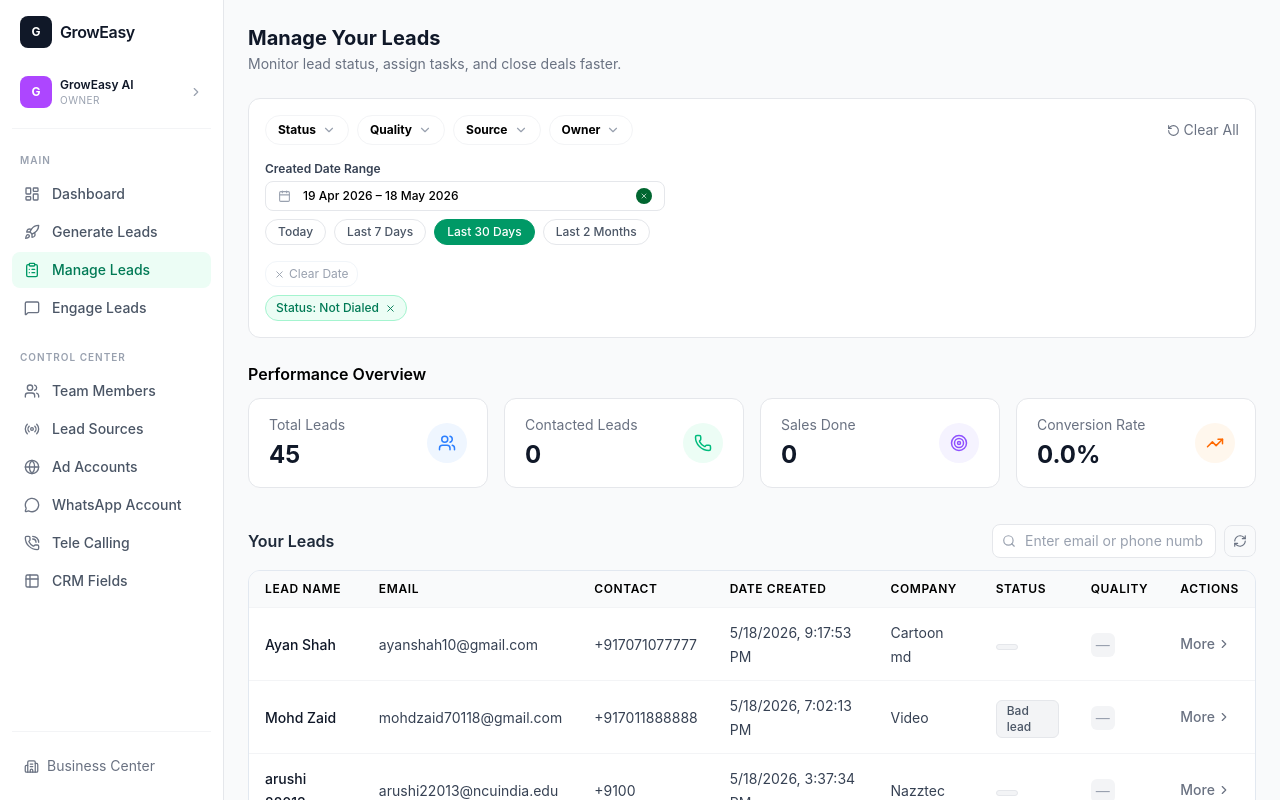
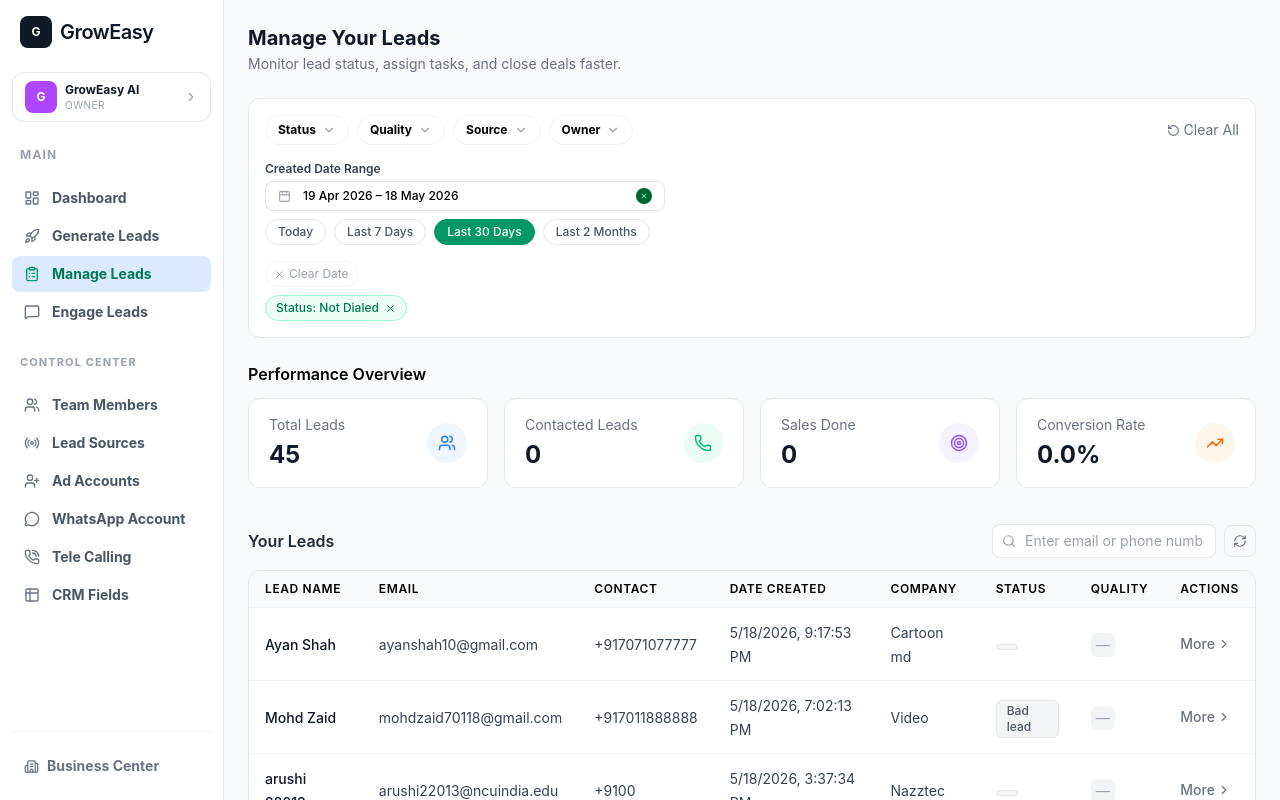
Before and after one commit to PriyathikGit/groweasy_assignment, a React (Vite) app: page / in a window 1280 px wide. Built offline with nearby package versions, Linux system fonts and the light colour scheme.

Commit message:
Design: Sidebar design completes

```diff
--- a/src/components/Sidebar.jsx
+++ b/src/components/Sidebar.jsx
@@ -12,6 +12,7 @@
     Table2,
     Building2,
     ChevronRight,
+    UserPlus,
 } from "lucide-react";
 
 import { organisationData } from "../../data/leads";
@@ -22,7 +23,8 @@
     rocket: Rocket,
     list: ClipboardList,
     message: MessageSquare,
-    users: Users,
+    users: UserPlus,
+    users2: Users,
     speaker: Radio,
     globe: Globe,
     chat: MessageCircle,
@@ -38,9 +40,9 @@
 ];
 
 const controlCenterItems = [
-    { label: "Team Members", icon: "users" },
+    { label: "Team Members", icon: "users2" },
     { label: "Lead Sources", icon: "speaker" },
-    { label: "Ad Accounts", icon: "globe" },
+    { label: "Ad Accounts", icon: "users" },
     { label: "WhatsApp Account", icon: "chat" },
     { label: "Tele Calling", icon: "phone" },
     { label: "CRM Fields", icon: "table" },
@@ -51,8 +53,8 @@
     return (
         <button
             onClick={() => onClick(item.label)}
-            className={`w-full flex items-center gap-3 px-3 py-2 rounded-lg text-sm font-medium transition-colors duration-150 ${isActive
-                ? "bg-emerald-50 text-emerald-700"
+            className={`w-full flex items-center gap-3 px-3 py-2 rounded-lg text-sm font-bold transition-colors duration-150 ${isActive
+                ? "bg-blue-100 text-emerald-700"
                 : "text-gray-600 hover:bg-gray-100 hover:text-gray-900"
                 }`}
         >
@@ -74,12 +76,12 @@
                 <div className="w-8 h-8 bg-gray-900 rounded-lg flex items-center justify-center">
                     <span className="text-white text-xs font-bold">G</span>
                 </div>
-                <span className="text-gray-900 font-semibold text-base tracking-tight">GrowEasy</span>
+                <span className="text-gray-900 font-semibold text-xl tracking-tight">GrowEasy</span>
             </div>
 
             {/* User */}
-            <div className="mb-6 pb-4 border-b border-gray-100 relative">
-                <div className="flex items-center gap-2 px-2 cursor-pointer hover:bg-gray-50 rounded-lg py-1 transition-colors"
+            <div className="mb-6  border border-slate-200 p-1 rounded-xl relative hover:bg-gray-50">
+                <div className="flex items-center gap-2 px-2 cursor-pointer  rounded-lg py-1 transition-colors"
                     onClick={() => setShowOrgMenu(!showOrgMenu)}
                 >
                     {orgList.slice(0, 1).map((item) => {
@@ -96,7 +98,7 @@
                     <div className="flex-1 min-w-0">
                         {orgList.slice(0, 1).map((item) => (
                             <div key={item.name}>
-                                <p className="text-xs font-semibold text-gray-900 truncate">{item.name}</p>
+                                <p className="text-xs font-bold text-gray-900 truncate">{item.name}</p>
                                 <p className="text-[10px] text-gray-400 uppercase tracking-wider">{item.role}</p>
                             </div>
                         ))}
@@ -137,7 +139,7 @@
 
             {/* Main Nav */}
             <div className="mb-6">
-                <p className="text-[10px] font-semibold text-gray-400 uppercase tracking-widest px-2 mb-2">Main</p>
+                <p className="text-[12px] font-bold text-gray-400 uppercase tracking-widest px-2 mb-4">Main</p>
                 <nav className="flex flex-col gap-0.5">
                     {navItems.map((item) => (
                         <NavItem
@@ -152,7 +154,7 @@
 
             {/* Control Center */}
             <div>
-                <p className="text-[10px] font-semibold text-gray-400 uppercase tracking-widest px-2 mb-2">Control Center</p>
+                <p className="text-[11px] font-bold text-gray-400 uppercase tracking-widest px-2 mb-4">Control Center</p>
                 <nav className="flex flex-col gap-0.5">
                     {controlCenterItems.map((item) => (
                         <NavItem
@@ -167,7 +169,7 @@
 
             {/* Bottom */}
             <div className="mt-auto pt-4 border-t border-gray-100">
-                <button className="w-full flex items-center gap-2 px-3 py-2 text-sm text-gray-500 hover:text-gray-800 hover:bg-gray-50 rounded-lg transition-colors">
+                <button className="w-full flex items-center gap-2 px-3 py-2 text-sm text-gray-500 hover:text-gray-800 hover:bg-gray-50 rounded-lg transition-colors font-bold">
                     <Building2 size={15} />
                     <span>Business Center</span>
                 </button>
```
